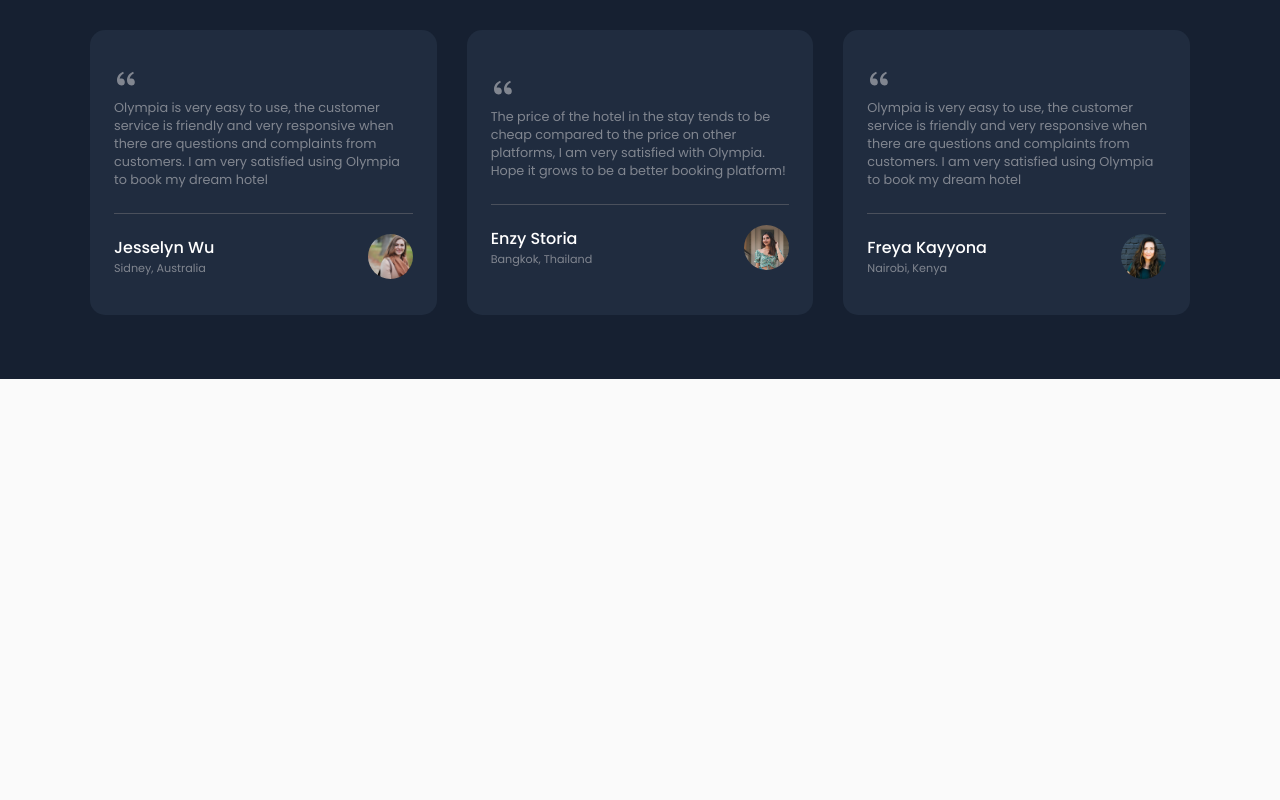
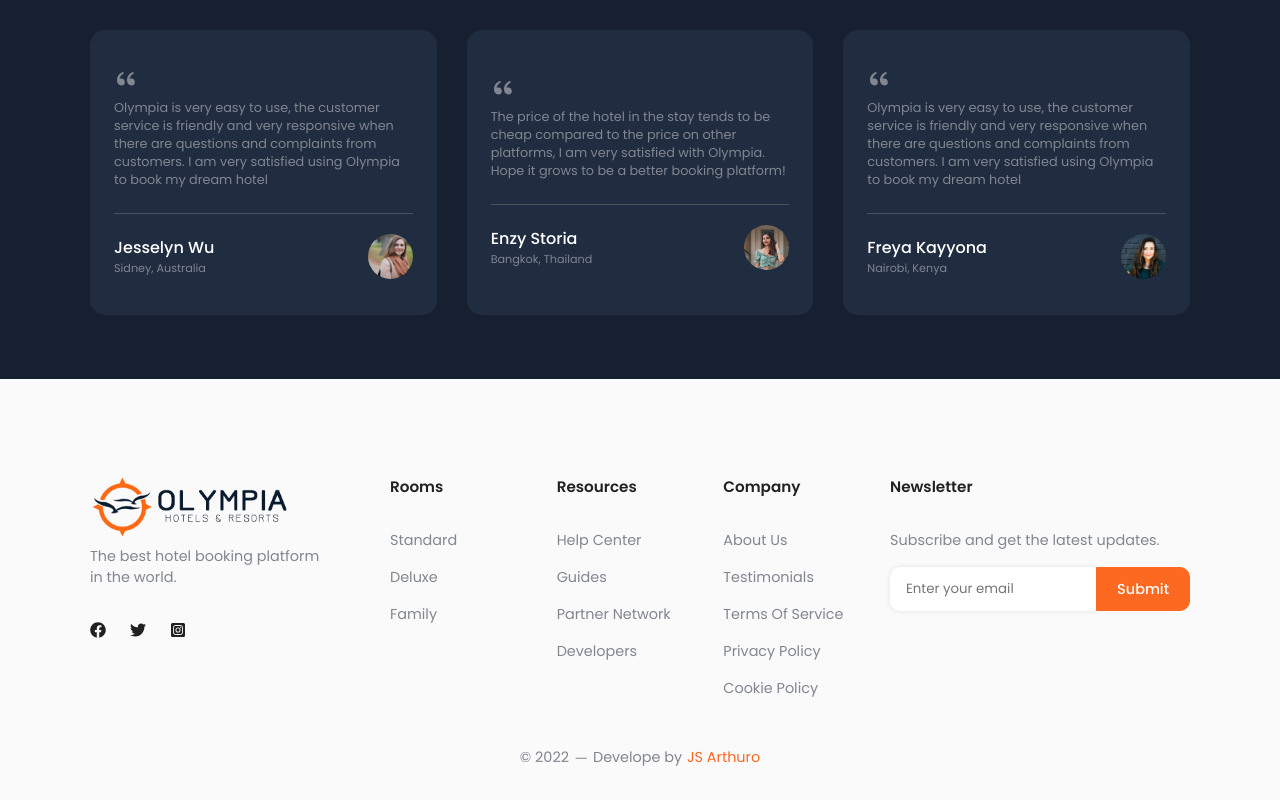
Before and after one commit to JessArthuro/olympia, a React (Create React App) app: page / in a window 1280 px wide. Shown: the part 2903-3703 px from the top of the page. Before the commit the page ends 3282 px from the top, so only its background shows below. Built offline with nearby package versions, Linux system fonts and the light colour scheme.

Commit message:
add footer section

```diff
--- a/src/App.js
+++ b/src/App.js
@@ -4,6 +4,7 @@
 import Features from './components/features/Features';
 import Hotels from './components/hotels/Hotels';
 import Testimonials from './components/testimonials/Testimonials';
+import Footer from './components/footer/Footer';
 
 
 function App() {
@@ -18,6 +19,7 @@
         <Testimonials />
       </main>
 
+      <Footer />
     </div>
   );
 }
--- a/src/components/btn_primary/BtnPrimary.jsx
+++ b/src/components/btn_primary/BtnPrimary.jsx
@@ -1,11 +1,11 @@
 import style from "./btn_primary.module.scss";
 
-function BtnPrimary({ isSignUp, isBtnHotel, title }) {
+function BtnPrimary({ isSignUp, isBtnHotel, isBtnFooter, title }) {
   return (
     <button
       className={`${style.btn_primary} ${isSignUp ? `${style.sign_up}` : ""} ${
         isBtnHotel ? `${style.btn_hotel}` : ""
-      }`}
+      } ${isBtnFooter ? `${style.btn_footer}` : ""}`}
     >
       {title}
     </button>
--- a/src/components/btn_primary/btn_primary.module.scss
+++ b/src/components/btn_primary/btn_primary.module.scss
@@ -20,6 +20,10 @@
   width: 100%;
 }
 
+.btn_footer {
+  border-radius: 0 10px 10px 0;
+}
+
 @media only screen and (max-width: 580px) {
   .sign_up {
     display: none;
--- /dev/null
+++ b/src/components/footer/Footer.jsx
@@ -0,0 +1,90 @@
+import FooterGroup from "./FooterGroup";
+import { AiOutlineLine } from "react-icons/ai";
+import style from "./footer.module.scss";
+import SocialLink from "./SocialLink";
+import { FaFacebook, FaTwitter, FaInstagramSquare } from "react-icons/fa";
+import BtnPrimary from "../btn_primary/BtnPrimary";
+
+const {
+  footer_section,
+  footer_grid,
+  footer_image,
+  footer_description,
+  social_links,
+  subscribe_description,
+  subscription_form,
+  input_email,
+  info_dev,
+  link_dev,
+} = style;
+
+function Footer() {
+  return (
+    <footer className={footer_section}>
+      <section className="container">
+        <div className={footer_grid}>
+          {/* Contenedor del logo e iconos de redes sociales */}
+          <div>
+            <img
+              className={footer_image}
+              src={require("../../img/logo_olympia2.png")}
+              alt="logo Olympia"
+            />
+            <p className={footer_description}>
+              The best hotel booking platform in the world.
+            </p>
+
+            <div className={social_links}>
+              <SocialLink
+                link="https://www.facebook.com/"
+                icon={<FaFacebook />}
+              />
+              <SocialLink
+                link="https://twitter.com/"
+                icon={<FaTwitter />} />
+              <SocialLink
+                link="https://www.instagram.com/"
+                icon={<FaInstagramSquare />}
+              />
+            </div>
+          </div>
+
+          {/* Componentes encargados de mostrar la lista de enlaces de cada grupo. */}
+          <FooterGroup title="rooms" rooms={true} />
+          <FooterGroup title="resources" resources={true} />
+          <FooterGroup title="company" company={true} />
+
+          <div>
+            <h4 className={style.group_title}>newsletter</h4>
+            <p className={subscribe_description}>
+              Subscribe and get the latest updates.
+            </p>
+            <div className={subscription_form}>
+              <input
+                className={input_email}
+                type="email"
+                placeholder="Enter your email"
+              />
+              <BtnPrimary title="submit" isBtnFooter={true} />
+            </div>
+          </div>
+        </div>
+
+        {/* Contenedor de informacion sobre el desarrollador */}
+        <p className={info_dev}>
+          &copy; {new Date().getFullYear()} <AiOutlineLine /> Develope by{" "}
+          <a
+            className={link_dev}
+            href="https://github.com/JessArthuro?tab=repositories"
+            target="_blank"
+            rel="noreferrer noopener"
+          >
+            JS Arthuro
+          </a>
+        </p>
+      </section>
+    </footer>
+  );
+}
+
+export default Footer;
--- /dev/null
+++ b/src/components/footer/FooterData.jsx
@@ -0,0 +1,56 @@
+export const RoomsData = [
+  {
+    name: "standard",
+    link: "#room-standard",
+  },
+  {
+    name: "deluxe",
+    link: "#room-deluxe",
+  },
+  {
+    name: "family",
+    link: "#room-family",
+  },
+];
+
+export const ResourcesData = [
+  {
+    name: "help center",
+    link: "#help-center",
+  },
+  {
+    name: "guides",
+    link: "#guides",
+  },
+  {
+    name: "partner network",
+    link: "#partner-network",
+  },
+  {
+    name: "developers",
+    link: "#developers",
+  },
+];
+
+export const CompanyData = [
+  {
+    name: "about us",
+    link: "#about",
+  },
+  {
+    name: "testimonials",
+    link: "#testimonials",
+  },
+  {
+    name: "terms of service",
+    link: "#terms",
+  },
+  {
+    name: "privacy policy",
+    link: "#privacy-policy",
+  },
+  {
+    name: "cookie policy",
+    link: "#cookies",
+  },
+];
--- /dev/null
+++ b/src/components/footer/FooterGroup.jsx
@@ -0,0 +1,51 @@
+import { RoomsData, ResourcesData, CompanyData } from "./FooterData";
+import style from "./footer.module.scss";
+
+function FooterGroup({ title, rooms, resources, company }) {
+  return (
+    <div>
+      <h4 className={style.group_title}>{title}</h4>
+
+      {/* Si la propiedad rooms es verdadera se hace el recorrido del arreglo RoomsData y retorna un enlace por cada objeto iterado. */}
+      {rooms && (
+        <div className={style.footer_links}>
+          {RoomsData.map((item, index) => {
+            return (
+              <a className={style.footer_link} key={index} href={item.link}>
+                {item.name}
+              </a>
+            );
+          })}
+        </div>
+      )}
+
+      {/* Si la propiedad resources es verdadera se hace el recorrido del arreglo ResourcesData y retorna un enlace por cada objeto iterado. */}
+      {resources && (
+        <div className={style.footer_links}>
+          {ResourcesData.map((item, index) => {
+            return (
+              <a className={style.footer_link} key={index} href={item.link}>
+                {item.name}
+              </a>
+            );
+          })}
+        </div>
+      )}
+
+      {/* Si la propiedad company es verdadera se hace el recorrido del arreglo CompanyData y retorna un enlace por cada objeto iterado. */}
+      {company && (
+        <div className={style.footer_links}>
+          {CompanyData.map((item, index) => {
+            return (
+              <a className={style.footer_link} key={index} href={item.link}>
+                {item.name}
+              </a>
+            );
+          })}
+        </div>
+      )}
+    </div>
+  );
+}
+
+export default FooterGroup;
--- /dev/null
+++ b/src/components/footer/SocialLink.jsx
@@ -0,0 +1,16 @@
+import style from "./footer.module.scss";
+
+function SocialLink({ link, icon }) {
+  return (
+    <a
+      className={style.social_link}
+      href={link}
+      target="_blank"
+      rel="noreferrer noopener"
+    >
+      <span>{icon}</span>
+    </a>
+  );
+}
+
+export default SocialLink;
--- /dev/null
+++ b/src/components/footer/footer.module.scss
@@ -0,0 +1,124 @@
+// ==================  Style sheet for the Footer component  =====================
+.footer_section {
+  padding: 6rem 0 2rem;
+}
+
+.footer_grid {
+  display: grid;
+  grid-template-columns: 300px repeat(3, 1fr) 300px;
+}
+
+.footer_image {
+  height: 4rem;
+}
+
+.footer_description {
+  font-size: 0.9rem;
+  color: var(--gray-200);
+  max-width: 15rem;
+}
+
+.social_links {
+  margin-top: 2rem;
+  display: flex;
+  align-items: center;
+  column-gap: 1.5rem;
+}
+
+// ==================  List of styles for the SocialLink component  =====================
+
+.social_link {
+  font-size: 1rem;
+  color: var(--black);
+  transition: 0.3s linear;
+
+  &:hover {
+    color: var(--orange);
+  }
+}
+
+// ==================  List of styles for the FooterGroup component  =====================
+
+.group_title {
+  font-size: 0.95rem;
+  color: var(--black);
+  font-weight: 600;
+  text-transform: capitalize;
+  margin-bottom: 2rem;
+}
+
+.footer_links {
+  display: flex;
+  flex-direction: column;
+  row-gap: 1rem;
+}
+
+.footer_link {
+  color: var(--gray-200);
+  font-size: 0.9rem;
+  text-transform: capitalize;
+  transition: 0.3s linear;
+
+  &:hover {
+    color: var(--orange);
+  }
+}
+
+.subscribe_description {
+  color: var(--gray-200);
+  font-size: 0.9rem;
+}
+
+.subscription_form {
+  margin-top: 1rem;
+  display: flex;
+}
+
+.input_email {
+  width: 100%;
+  border: none;
+  outline: none;
+  color: var(--black);
+  padding-left: 1rem;
+  border-radius: 10px 0 0 10px;
+  box-shadow: 0 0 5px rgba(0,0,0,0.1);
+}
+
+.info_dev {
+  font-size: 0.9rem;
+  color: var(--gray-200);
+  margin-top: 3rem;
+  display: flex;
+  justify-content: center;
+  align-items: center;
+  column-gap: 0.3rem;
+}
+
+.link_dev {
+  color: var(--orange);
+}
+
+// ==================  Breakpoints  =====================
+
+@media only screen and (max-width: 1130px) {
+  .footer_grid {
+    grid-template-columns: 400px repeat(3, 1fr);
+    row-gap: 2rem;
+  }
+}
+
+@media only screen and (max-width: 890px) {
+  .footer_grid {
+    grid-template-columns: repeat(2, 1fr);
+  }
+}
+
+@media only screen and (max-width: 560px) {
+  .footer_grid {
+    grid-template-columns: 1fr;
+  }
+
+  .group_title {
+    margin-bottom: 1rem;
+  }
+}
```
